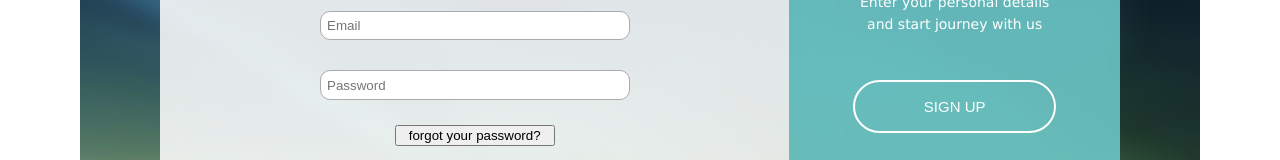
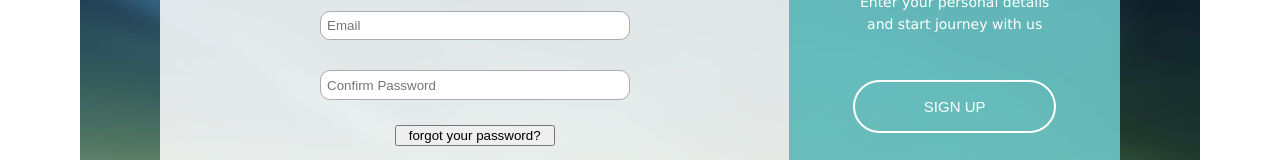
Before and after one commit to Templa-io/SignUp-form-field-with-React-Form-Hook, a React (Create React App) app: page /login in a window 1280 px wide. Shown: the part 556-716 px from the top of the page. Built offline with nearby package versions, Linux system fonts and the light colour scheme.

Commit message:
Redirecting to login page if signup is successfull

```diff
--- a/package.json
+++ b/package.json
@@ -7,6 +7,8 @@
     "@testing-library/jest-dom": "^5.16.5",
     "@testing-library/react": "^13.4.0",
     "@testing-library/user-event": "^13.5.0",
+    "axion": "^0.1.0",
+    "axios": "^1.3.4",
     "react": "^18.2.0",
     "react-dom": "^18.2.0",
     "react-hook-form": "^7.43.2",
--- a/src/components/LoginPage.js
+++ b/src/components/LoginPage.js
@@ -1,15 +1,20 @@
-import React from "react";
+import React, { useState } from "react";
 import { useForm } from "react-hook-form";
 import { Link } from "react-router-dom";
 import { Facebook, Google, Linkedin } from "../AllSvgs";
 import "./LoginPage.css";
 
 const LoginPage = () => {
+  const [password, setPassword] = useState();
+
   const {
     register,
     handleSubmit,
+    watch,
     formState: { errors },
   } = useForm();
+
+  console.log(errors);
 
   const onSubmit = (data) => {
     console.log(data);
@@ -44,10 +49,23 @@ const LoginPage = () => {
                 />
                 <input
                   type="password"
-                  name="password"
-                  {...register("password")}
-                  placeholder="Password"
+                  id="confirmPassword"
+                  {...register("confirmPassword", {
+                    required: "Password do not match",
+                    validate: (value) => {
+                      return (
+                        value === watch("password" || "Password do not match")
+                      );
+                    },
+                  })}
+                  placeholder="Confirm Password"
                 />
+                {errors.confirmPassword && (
+                  <span className="errorMsg">
+                    {errors.confirmPassword.message}
+                  </span>
+                )}
+
                 <button>forgot your password?</button>
                 <input type={"submit"} value="LOGIN" className="button1" />
               </form>
--- a/src/components/SignUp.js
+++ b/src/components/SignUp.js
@@ -1,6 +1,7 @@
+import axios from "axios";
 import React, { useState } from "react";
 import { useForm } from "react-hook-form";
-import { Link } from "react-router-dom";
+import { Link, useNavigate } from "react-router-dom";
 import { Facebook, Google, Linkedin } from "../AllSvgs";
 import "./SignUp.css";
 import { yupResolver } from "@hookform/resolvers/yup";
@@ -18,6 +19,7 @@ import Input from "./input";
 // });
 
 const SignUp = () => {
+  const navigate = useNavigate();
   const [password, setPassword] = useState();
   const {
     register,
@@ -28,8 +30,13 @@ const SignUp = () => {
 
   console.log(errors);
 
-  const onSubmit = (data) => {
-    console.log(data);
+  const onSubmit = async (data) => {
+    try {
+      console.log(data);
+      navigate("/login", { replace: true }); // <-- redirect
+    } catch (error) {
+      console.error("There was an error!", error);
+    }
   };
   return (
     <div className="container">
```
Also changed, not shown: 1 other file (tests, documents, lock files or other folders).
